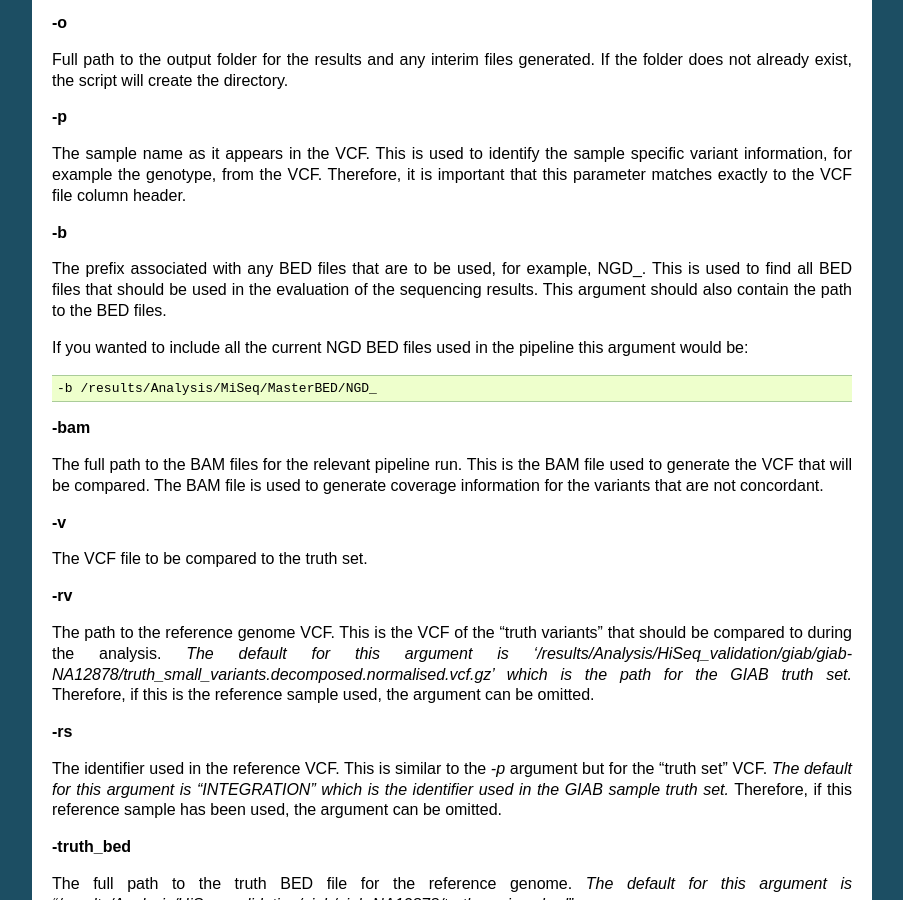
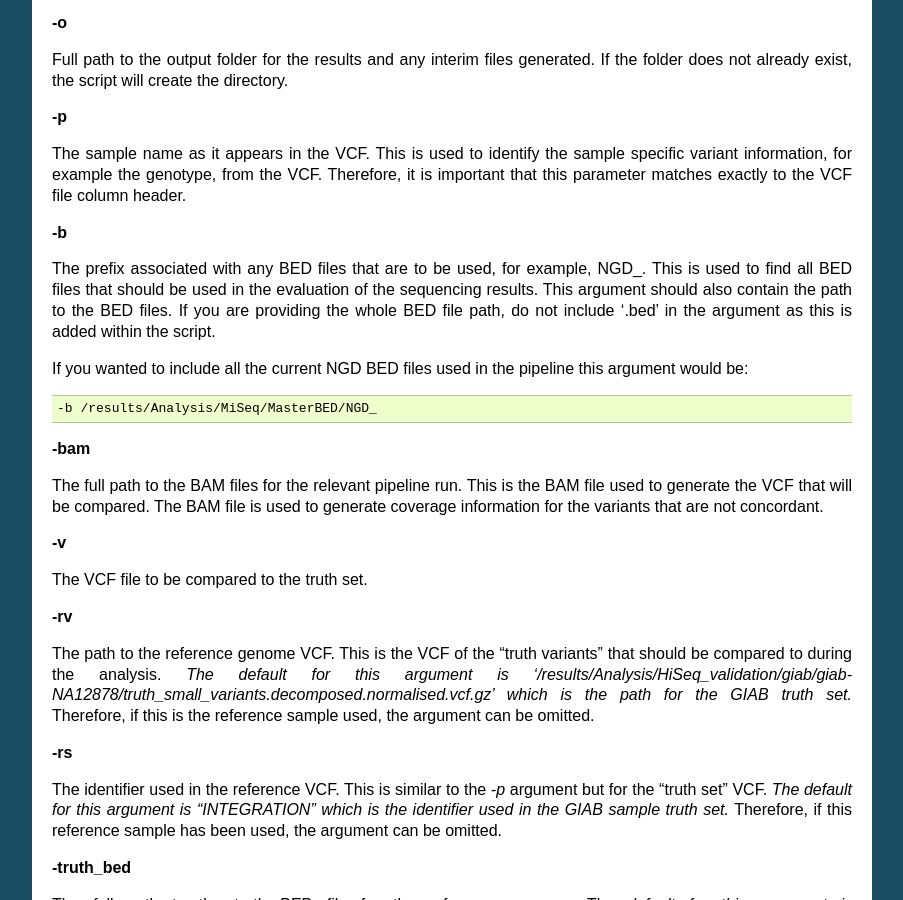
Before and after one commit to sch-sdgs/SDGSValidation, a Sphinx documentation site: the page built from docs/usage.rst, in a window 1280 px wide and 900 px high, scrolled down 500 px. Shown: the whole window, without its empty margins (198-1101 px from the left). Built offline with Sphinx 7.4.7, drawn with Linux system fonts in a browser that asks for light colours.

Commit message:
updated usage.rst

```diff
--- a/docs/usage.rst
+++ b/docs/usage.rst
@@ -37,7 +37,8 @@ header.
 
 The prefix associated with any BED files that are to be used, for example, NGD\_. This is used to find all BED files
 that should be used in the evaluation of the sequencing results. This argument should also contain the path to the BED
-files.
+files. If you are providing the whole BED file path, do not include '.bed' in the argument as this is added within the
+script.
 
 If you wanted to include all the current NGD BED files used in the pipeline this argument would be:
 
```
